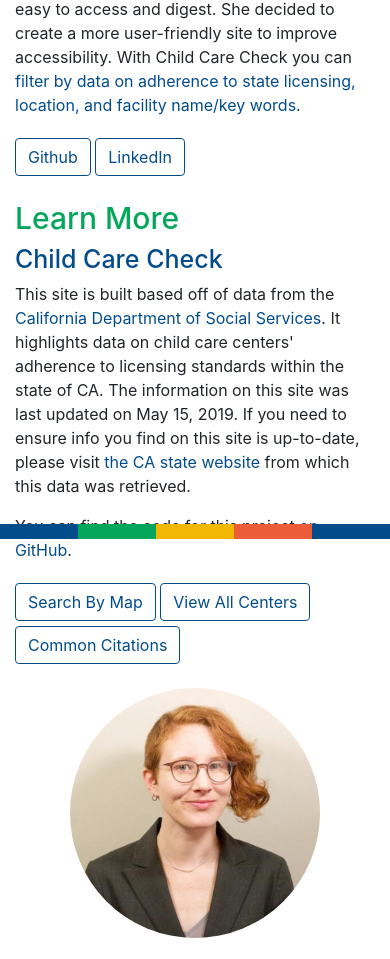
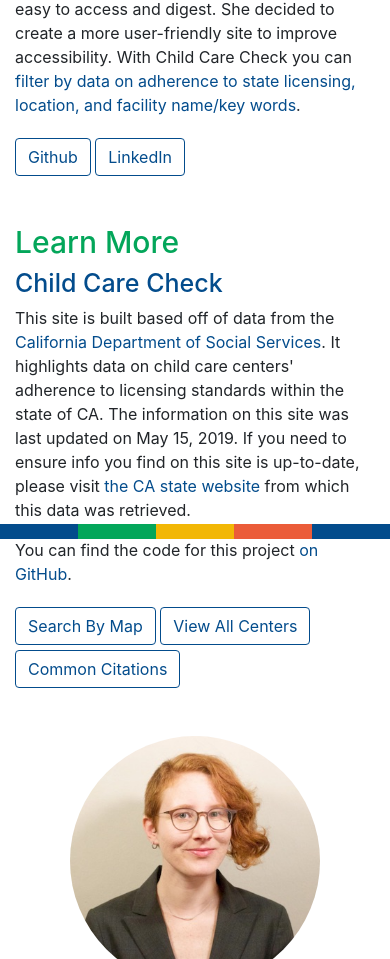
Before and after one commit to hanndull/child-care-check, a Flask app: page /about in a window 390 px wide. Shown: the part 305-1264 px from the top of the page. Run offline with Flask 2, Linux system fonts and the light colour scheme; some libraries are stand-ins or nearby versions.

Commit message:
tweaked margin after columns in first row

```diff
--- a/templates/about.html
+++ b/templates/about.html
@@ -7,7 +7,7 @@
 
     <div class="container-fluid position-relative">
         <div class="row justify-content-around">
-            <div class="col-12 col-md-5 mb-4">
+            <div class="col-12 col-md-5 mb-5">
                 <h1>About</h1>
                 <h2>The Developer</h2>
                 <p><a href="https://www.linkedin.com/in/hannah-johnson-profile/" target="_blank">Hannah Johnson</a> created this site as a <a href="https://hackbrightacademy.com/software-engineering-program/" target="_blank">Hackbright Academy Software Engineering Program</a> project in May - June of 2019. Reflecting on her past experience as a preK teacher, she realized that licensing and citation info for child care facilities is not especially easy to access and digest. She decided to create a more user-friendly site to improve accessibility. With Child Care Check you can <a href="/map">filter by data on adherence to state licensing, location, and facility name/key words</a>.</p>
@@ -18,7 +18,7 @@
 
             </div>
 
-            <div class="col-12 col-md-5 mb-4">
+            <div class="col-12 col-md-5 mb-5">
                 <h1>Learn More</h1>
                 <h2><a href="/">Child Care Check</a></h2>
                 <p>This site is built based off of data from the <a href="https://www.ccld.dss.ca.gov/carefacilitysearch/" target="_blank">California Department of Social Services</a>. It highlights data on child care centers' adherence to licensing standards within the state of CA. The information on this site was last updated on May 15, 2019. If you need to ensure info you find on this site is up-to-date, please visit <a href="https://www.ccld.dss.ca.gov/carefacilitysearch/" target="_blank">the CA state website</a> from which this data was retrieved.</p>
```
